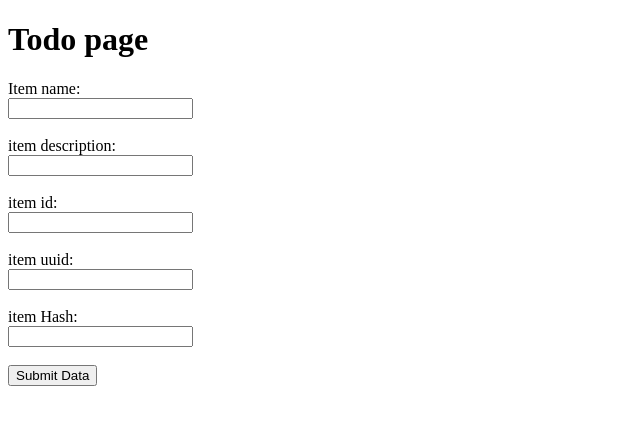
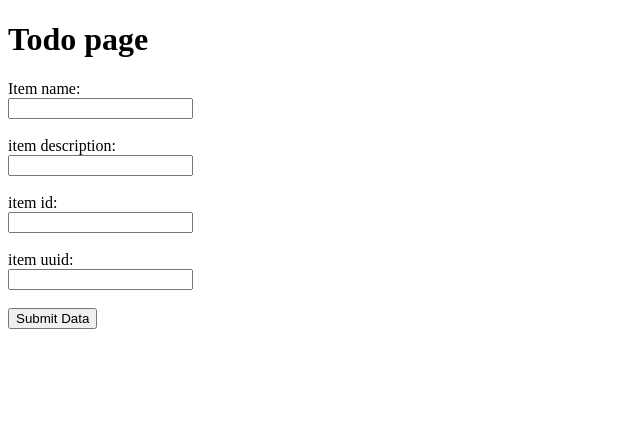
Before and after one commit to gurkirtanbabri/tutedude-flask, a Flask app: page /todo in a window 1280 px wide. Shown: the top 425 px of the page, without its empty margins (0-640 px from the left). Run offline with Flask 3, Linux system fonts and the light colour scheme.

```diff
--- a/frontend/templates/todoTemplate.html
+++ b/frontend/templates/todoTemplate.html
@@ -31,10 +31,6 @@
 
         <label for="itemUuid">item uuid:</label><br>
         <input type="itemUuid" id="itemUuid" name="itemUuid" required><br><br>
-
-        <label for="itemHash">item Hash:</label><br>
-        <input type="itemHash" id="itemHash" name="itemHash" required><br><br>
-
         <input type="submit" value="Submit Data">
     </form>
 </body>
```
